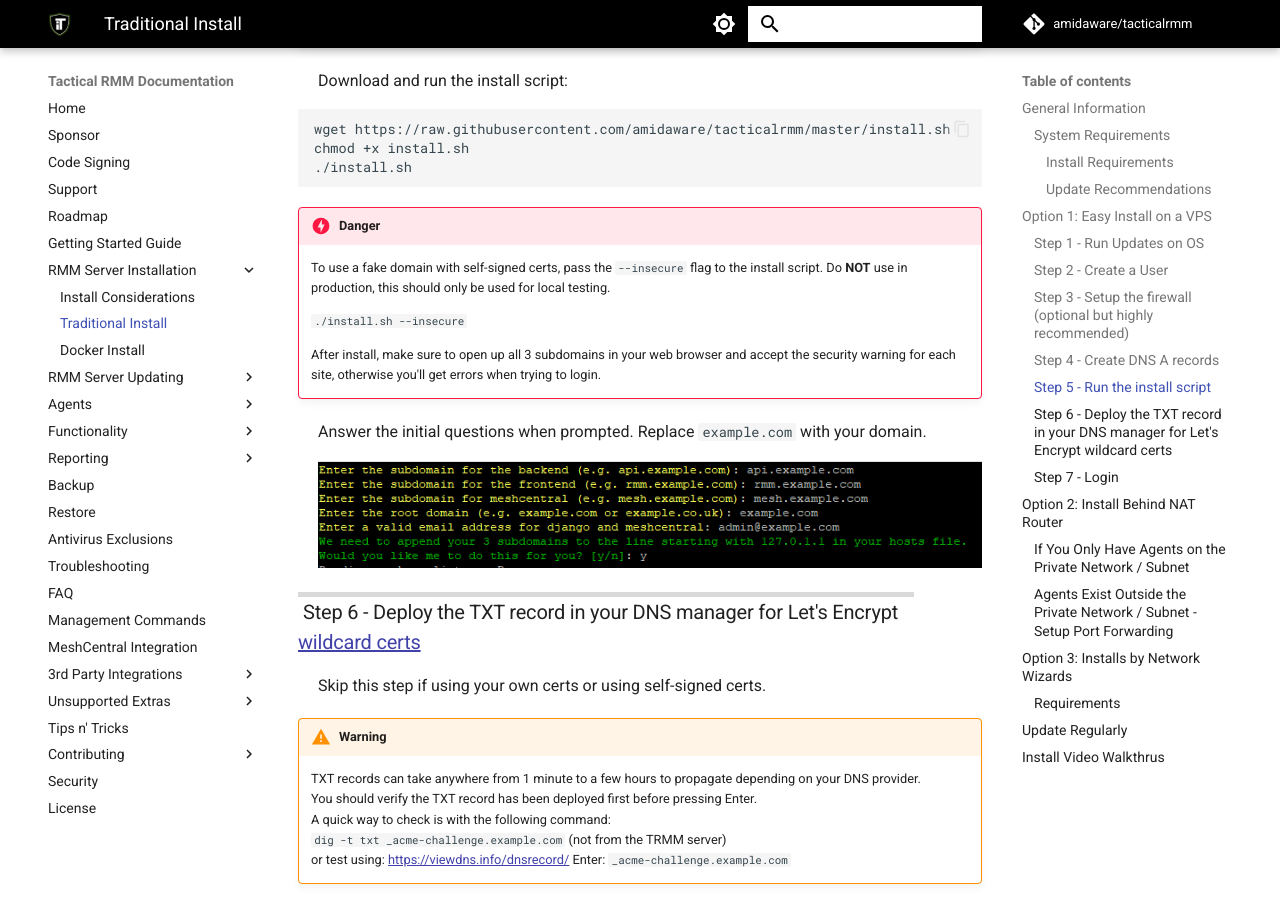
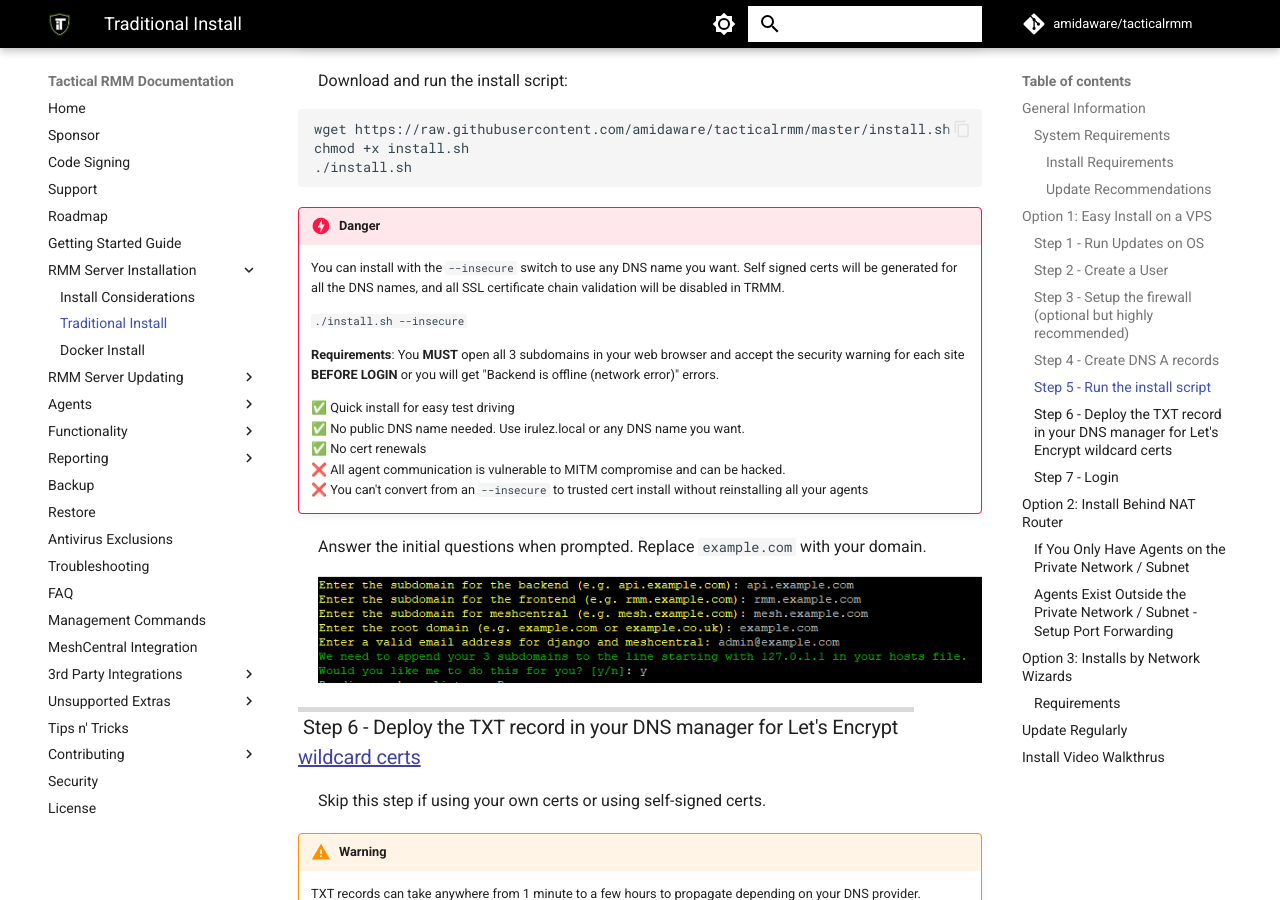
Before and after one commit to amidaware/trmm-docs, an MkDocs documentation site: the page built from docs/install_server.md, in a window 1280 px wide and 900 px high, scrolled down 4524 px. Built offline with MkDocs 1.6.1 and Material for MkDocs 9.7.7, drawn with Linux system fonts in a browser that asks for light colours; comment, search, counter and statistics services are not loaded.

Commit message:
Updating --insecure notes

````diff
--- a/docs/install_server.md
+++ b/docs/install_server.md
@@ -161,12 +161,17 @@
 ```
 
 !!!danger
-    To use a fake domain with self-signed certs, pass the `--insecure` flag to the install script. Do **NOT** use in production, this should only be used for local testing.
+    You can install with the `--insecure` switch to use any DNS name you want. Self signed certs will be generated for all the DNS names, and all SSL certificate chain validation will be disabled in TRMM.
 
     `./install.sh --insecure`
 
-    After install, make sure to open up all 3 subdomains in your web browser and accept the security warning for each site, otherwise you'll get errors when trying to login.
+    **Requirements**: You **MUST** open all 3 subdomains in your web browser and accept the security warning for each site **BEFORE LOGIN** or you will get "Backend is offline (network error)" errors.
 
+    ✅ Quick install for easy test driving<br>
+    ✅ No public DNS name needed. Use irulez.local or any DNS name you want.<br>
+    ✅ No cert renewals<br>
+    ❌ All agent communication is vulnerable to MITM compromise and can be hacked.<br>
+    ❌ You can't convert from an `--insecure` to trusted cert install without reinstalling all your agents
 
 Answer the initial questions when prompted. Replace `example.com` with your domain.
 
````
